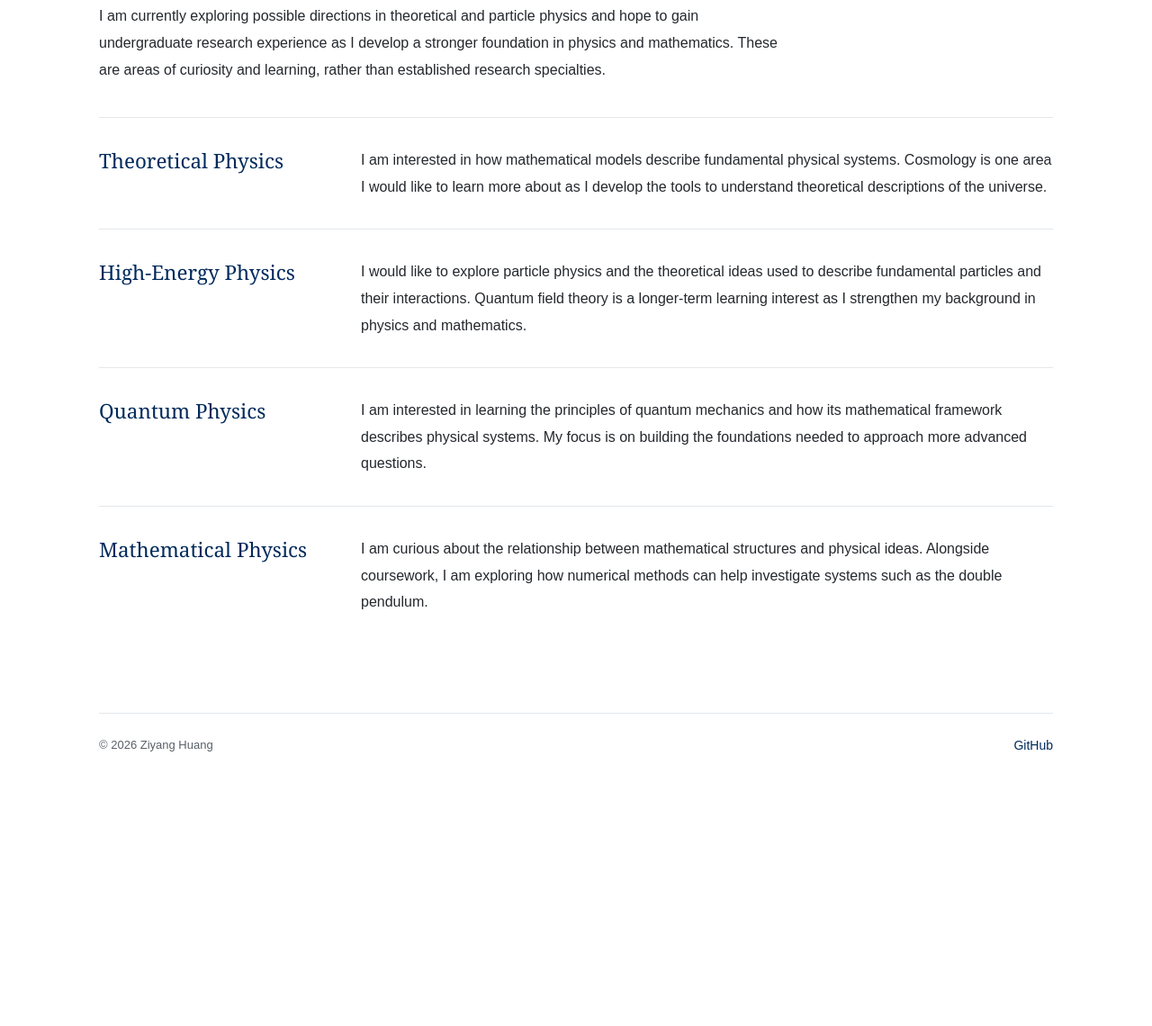
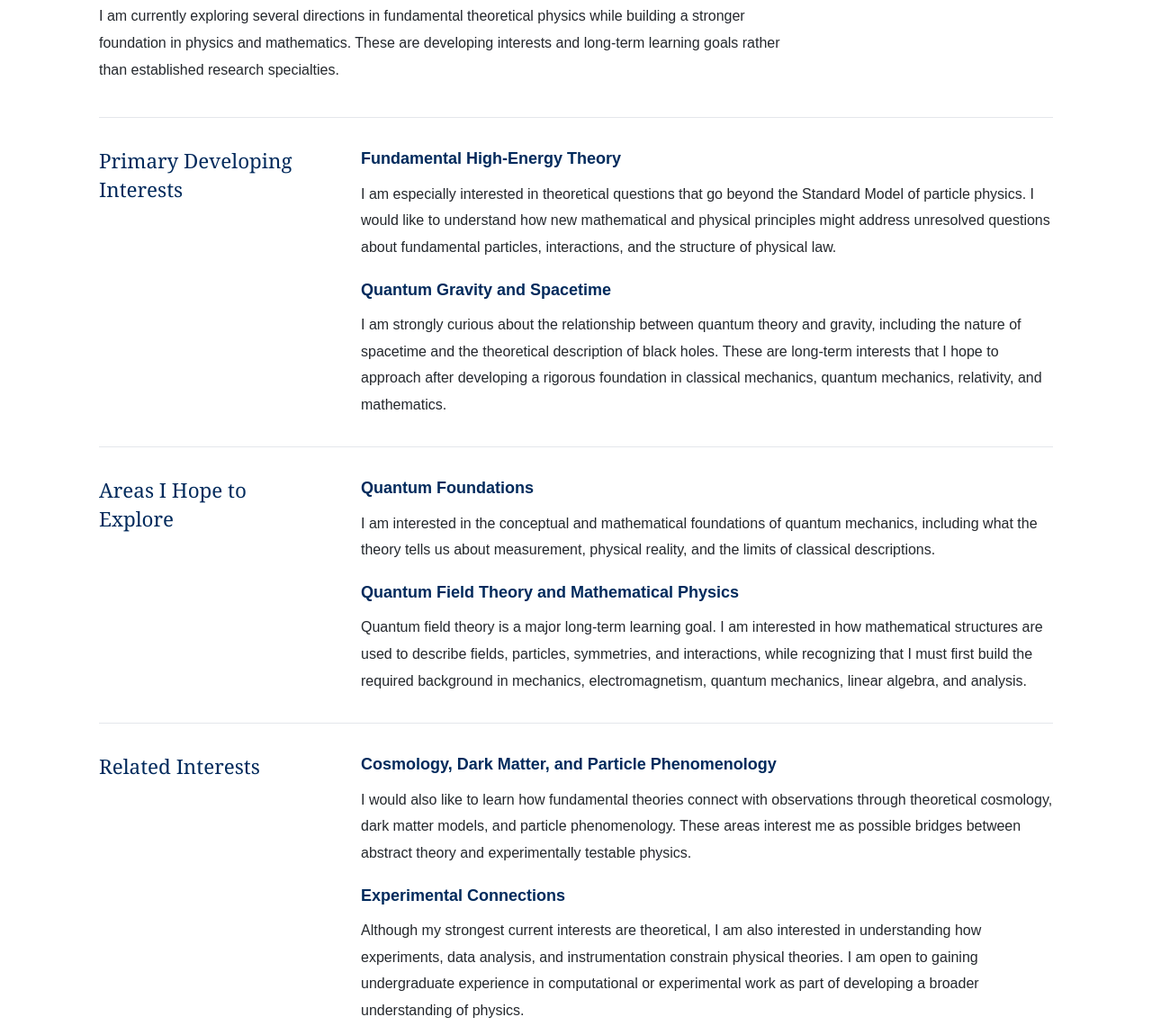
Before and after one commit to zhenda5106/zhenda5106.github.io, a plain HTML site: page interests.html in a window 1280 px wide. Shown: the part 370-1510 px from the top of the page at 90% size. Before the commit the page ends 1242 px from the top, so only its background shows below. Drawn offline with Linux system fonts and the light colour scheme.

Commit message:
Update academic profile, coursework, interests, and CV

```diff
--- a/interests.html
+++ b/interests.html
@@ -3,13 +3,13 @@
 <head>
     <meta charset="UTF-8">
     <meta name="viewport" content="width=device-width, initial-scale=1.0">
-    <meta name="description" content="Developing academic interests in theoretical physics, high-energy physics, quantum mechanics, cosmology, and mathematical physics.">
+    <meta name="description" content="Developing interests in theoretical physics, high-energy physics, quantum gravity, and mathematical physics from a University of Toronto undergraduate.">
     <meta name="theme-color" content="#002A5C">
     <meta property="og:type" content="website">
-    <meta property="og:title" content="Academic Interests | Ziyang Huang">
-    <meta property="og:description" content="Developing academic interests in theoretical physics, high-energy physics, quantum mechanics, cosmology, and mathematical physics.">
+    <meta property="og:title" content="Developing Theoretical Physics Interests | Ziyang Huang">
+    <meta property="og:description" content="Developing interests in theoretical physics, high-energy physics, quantum gravity, and mathematical physics from a University of Toronto undergraduate.">
     <meta property="og:url" content="https://zhenda5106.github.io/interests.html">
-    <title>Academic Interests | Ziyang Huang</title>
+    <title>Developing Theoretical Physics Interests | Ziyang Huang</title>
     <link rel="stylesheet" href="style.css">
 </head>
 <body>
@@ -30,23 +30,34 @@
         <header class="page-heading">
             <p class="eyebrow">Questions I am exploring</p>
             <h1 id="page-title">Academic &amp;<br>Research Interests</h1>
-            <p class="page-intro">I am currently exploring possible directions in theoretical and particle physics and hope to gain undergraduate research experience as I develop a stronger foundation in physics and mathematics. These are areas of curiosity and learning, rather than established research specialties.</p>
+            <p class="page-intro">I am currently exploring several directions in fundamental theoretical physics while building a stronger foundation in physics and mathematics. These are developing interests and long-term learning goals rather than established research specialties.</p>
         </header>
-        <section class="content-section" aria-labelledby="theory-title">
-            <h2 id="theory-title">Theoretical Physics</h2>
-            <div class="section-body"><p>I am interested in how mathematical models describe fundamental physical systems. Cosmology is one area I would like to learn more about as I develop the tools to understand theoretical descriptions of the universe.</p></div>
+        <section class="content-section" aria-labelledby="primary-title">
+            <h2 id="primary-title">Primary Developing Interests</h2>
+            <div class="section-body">
+                <h3>Fundamental High-Energy Theory</h3>
+                <p>I am especially interested in theoretical questions that go beyond the Standard Model of particle physics. I would like to understand how new mathematical and physical principles might address unresolved questions about fundamental particles, interactions, and the structure of physical law.</p>
+                <h3>Quantum Gravity and Spacetime</h3>
+                <p>I am strongly curious about the relationship between quantum theory and gravity, including the nature of spacetime and the theoretical description of black holes. These are long-term interests that I hope to approach after developing a rigorous foundation in classical mechanics, quantum mechanics, relativity, and mathematics.</p>
+            </div>
         </section>
-        <section class="content-section" aria-labelledby="particle-title">
-            <h2 id="particle-title">High-Energy Physics</h2>
-            <div class="section-body"><p>I would like to explore particle physics and the theoretical ideas used to describe fundamental particles and their interactions. Quantum field theory is a longer-term learning interest as I strengthen my background in physics and mathematics.</p></div>
+        <section class="content-section" aria-labelledby="explore-title">
+            <h2 id="explore-title">Areas I Hope to Explore</h2>
+            <div class="section-body">
+                <h3>Quantum Foundations</h3>
+                <p>I am interested in the conceptual and mathematical foundations of quantum mechanics, including what the theory tells us about measurement, physical reality, and the limits of classical descriptions.</p>
+                <h3>Quantum Field Theory and Mathematical Physics</h3>
+                <p>Quantum field theory is a major long-term learning goal. I am interested in how mathematical structures are used to describe fields, particles, symmetries, and interactions, while recognizing that I must first build the required background in mechanics, electromagnetism, quantum mechanics, linear algebra, and analysis.</p>
+            </div>
         </section>
-        <section class="content-section" aria-labelledby="quantum-title">
-            <h2 id="quantum-title">Quantum Physics</h2>
-            <div class="section-body"><p>I am interested in learning the principles of quantum mechanics and how its mathematical framework describes physical systems. My focus is on building the foundations needed to approach more advanced questions.</p></div>
-        </section>
-        <section class="content-section" aria-labelledby="math-title">
-            <h2 id="math-title">Mathematical Physics</h2>
-            <div class="section-body"><p>I am curious about the relationship between mathematical structures and physical ideas. Alongside coursework, I am exploring how numerical methods can help investigate systems such as the double pendulum.</p></div>
+        <section class="content-section" aria-labelledby="related-title">
+            <h2 id="related-title">Related Interests</h2>
+            <div class="section-body">
+                <h3>Cosmology, Dark Matter, and Particle Phenomenology</h3>
+                <p>I would also like to learn how fundamental theories connect with observations through theoretical cosmology, dark matter models, and particle phenomenology. These areas interest me as possible bridges between abstract theory and experimentally testable physics.</p>
+                <h3>Experimental Connections</h3>
+                <p>Although my strongest current interests are theoretical, I am also interested in understanding how experiments, data analysis, and instrumentation constrain physical theories. I am open to gaining undergraduate experience in computational or experimental work as part of developing a broader understanding of physics.</p>
+            </div>
         </section>
     </main>
     <footer class="site-footer">
--- a/style.css
+++ b/style.css
@@ -66,7 +66,7 @@ nav a[aria-current='page'] { font-weight: 600; }
 .content-section h2 { font-size: 1.4rem; }
 .section-body p:last-child { margin-bottom: 0; }
 .course-list { list-style: none; padding: 0; margin: 0; }
-.course-list li { display: grid; grid-template-columns: 5rem minmax(0, 1fr); gap: 1rem; padding: .45rem 0; }
+.course-list li { display: grid; grid-template-columns: 6rem minmax(0, 1fr); gap: 1rem; padding: .45rem 0; }
 .course-list li:first-child { padding-top: 0; }
 .course-code { color: var(--muted); font-variant-numeric: tabular-nums; }
 .project { display: grid; grid-template-columns: minmax(0, 1fr) minmax(0, 1fr); gap: 3rem; border-top: 1px solid var(--line); padding: 32px 0; }
```
Also changed, not shown: academics.html (+17 -5 lines), cv.html (+8 -12 lines), index.html (+8 -6 lines), projects.html (+3 -3 lines), assets/README.txt, 2 other files.
